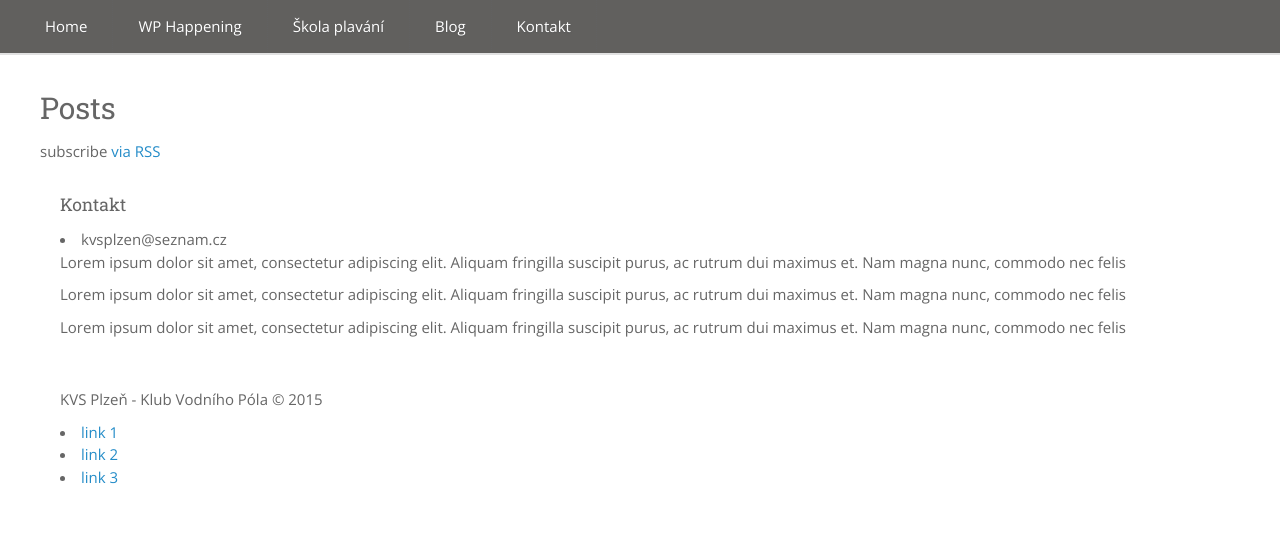
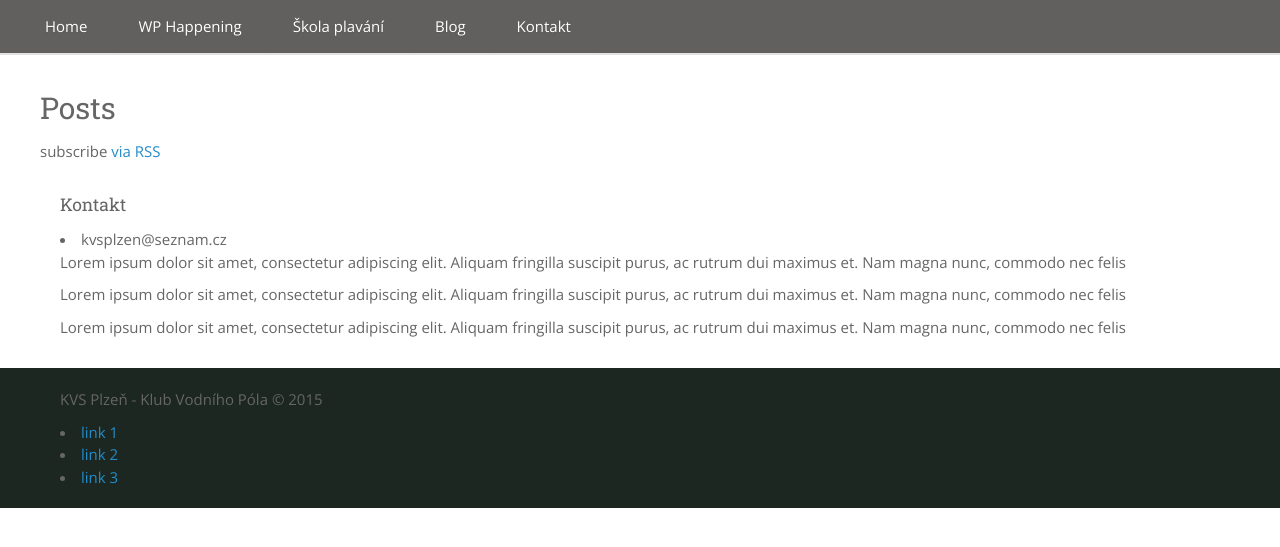
Before and after one commit to SteveVil/KVS-web, a Jekyll site: the page built from index.html, in a window 1280 px wide. Shown: the top 547 px of the page. Built offline with Jekyll 4.4.1, drawn with Linux system fonts in a browser that asks for light colours.

Commit message:
Update _footer.sass

```diff
--- a/_sass/_footer.sass
+++ b/_sass/_footer.sass
@@ -6,3 +6,6 @@ footer
 		width: 1160px
 		margin: 0 auto
 		padding: 20px
+	.main-footer
+	.last-footer
+		background: none repeat scroll 0% 0% #1C2721
```
